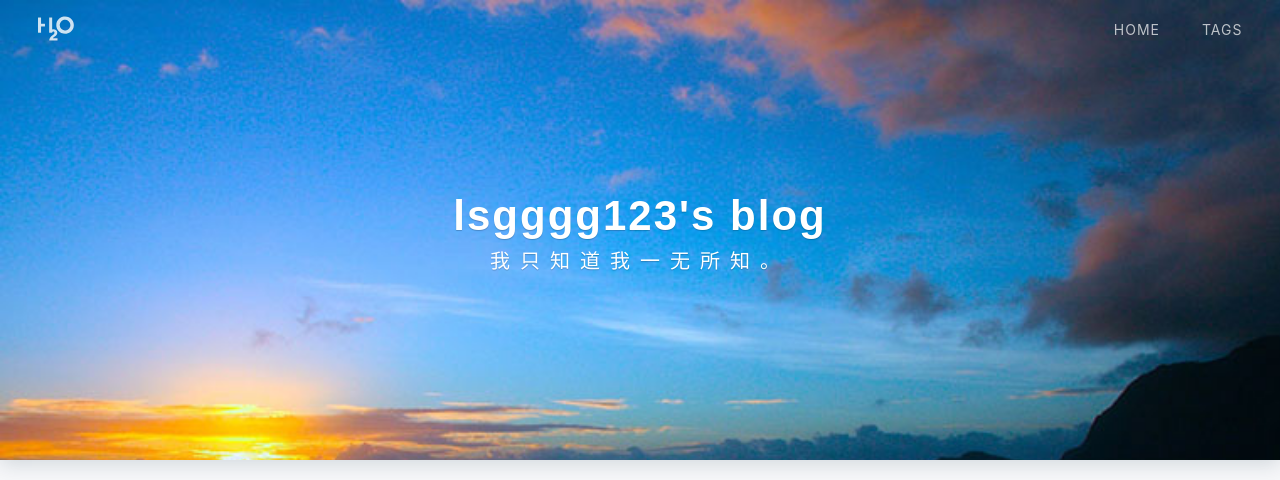
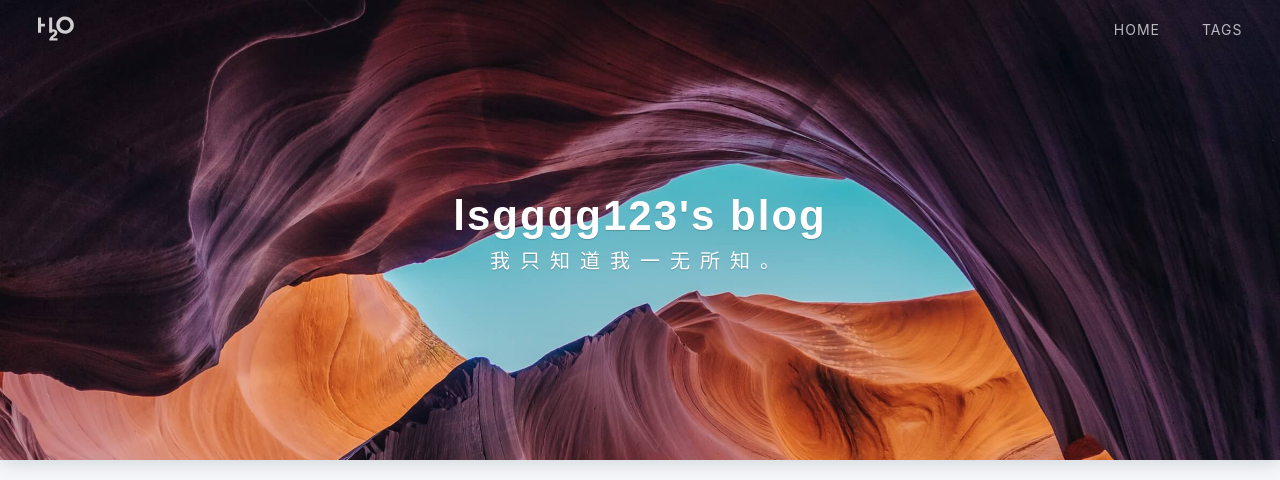
Before and after one commit to lsgggg123/lsgggg123.github.io, a Jekyll site: the page built from index.html, in a window 1280 px wide and 1116 px high. Shown: the top 480 px of the window. Built offline with Jekyll 4.4.1, drawn with Linux system fonts in a browser that asks for light colours; nearby versions of some CDN libraries; the list of posts is cut into pages by our own code; a style sheet for code colours, icons or effects is not loaded; grey boxes are pictures that could not be loaded.

Commit message:
feat: change bg

```diff
--- a/index.html
+++ b/index.html
@@ -2,7 +2,7 @@
 layout: default
 home-title: lsgggg123's blog
 description: 我只知道我一无所知。
-header-img: assets/img/bg.jpg
+header-img: assets/img/hero.jpg
 ---
 
 {% include header.html %}
```
Also changed, not shown: _posts/2018-04-22-new-theme-h2o.md (+1 -1 lines).
